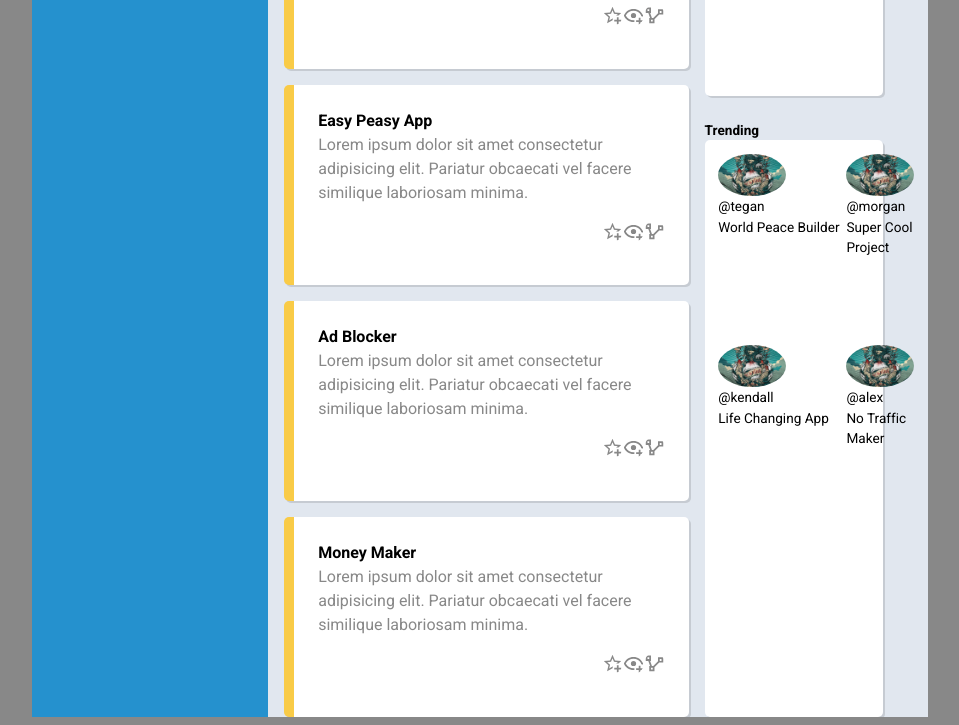
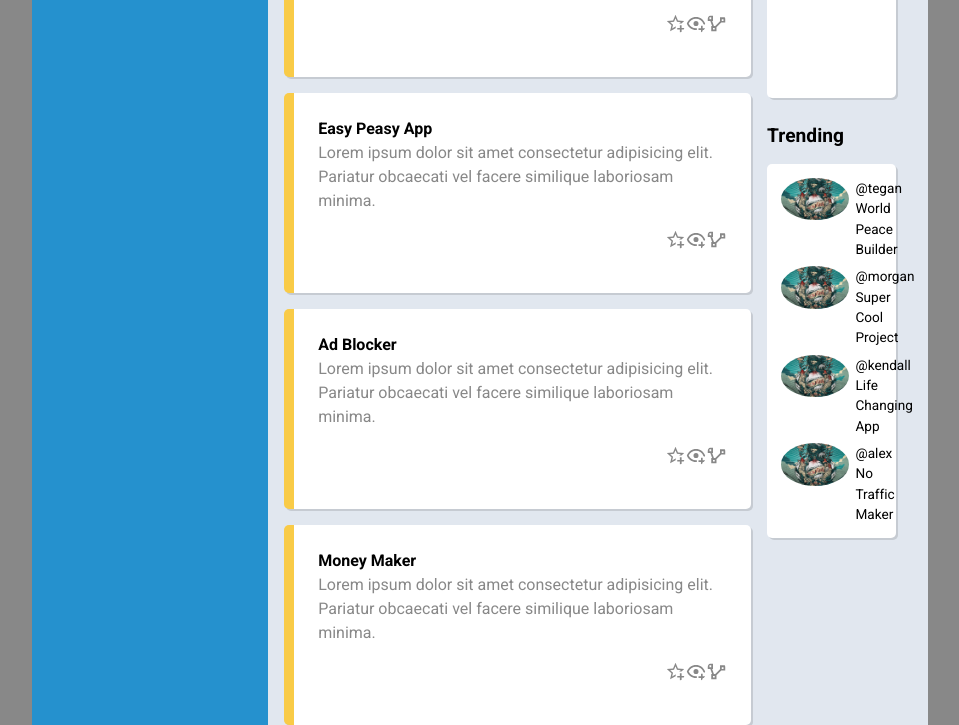
Before and after one commit to carlos0716/top-admin-dashboard, a website built with Vite: page index.html in a window 1280 px wide. Shown: the part 765-1490 px from the top of the page, without its empty margins (160-1119 px from the left). Built offline with nearby package versions, Linux system fonts and the light colour scheme; files whose address does not match are found by name.

Commit message:
minor adjustments to the trending section

```diff
--- a/index.html
+++ b/index.html
@@ -75,7 +75,7 @@
       </div>
         <div class="main-section">
           <div class="main__projects">
-            <p class="fw-bold main__projects-title">Your Projects</p>
+            <p class="fw-bold main__projects-title font-size-500">Your Projects</p>
             <div class="projects__section">
               <div class="projects-card">
                 <p class="card-title fw-bold">Super Cool Project</p>
@@ -136,7 +136,7 @@
 
           <div class="main__announcements">
             <div class="announcements">
-              <p class="announcements__title fw-bold">Announcements</p>
+              <p class="announcements__title fw-bold font-size-500">Announcements</p>
               <div class="announcements__card">
                 <p class="card__title">Site Maintenance</p>
                 <p class="card__text">Lorem ipsum dolor sit, amet consectetur adipisicing elit. Cum, quisquam.</p>
@@ -149,24 +149,34 @@
               </div>
             </div>
             <div class="trending">
-              <p class="fw-bold">Trending</p>
-              <div class="trending-card">
-                <div>
+              <p class="fw-bold font-size-500 trending-title">Trending</p>
+              <div class="trending-card-container">
+                <ul class="trending-card">
+                  <li>
                     <img src="images/cool-anarchy-punk.jpeg" alt="">
+                  </li>
+                  <li>
                     <p>@tegan</p><p>World Peace Builder</p>
-                </div>
-                <div>
+                  </li>
+                  <li>
                     <img src="images/cool-anarchy-punk.jpeg" alt="">
+                  </li>
+                  <li>
                     <p>@morgan</p><p>Super Cool Project</p>
-                </div>
-                <div>
+                  </li>
+                  <li>
                     <img src="images/cool-anarchy-punk.jpeg" alt="">
+                  </li>
+                  <li>
                     <p>@kendall</p><p>Life Changing App</p>
-                </div>
-                <div>
+                  </li>
+                  <li>
                     <img src="images/cool-anarchy-punk.jpeg" alt="">
+                  </li>
+                  <li>
                     <p>@alex</p><p>No Traffic Maker</p>
-                </div>
+                  </li>
+                 </ul>
               </div>
             </div>
           </div>
```
Lines whose indentation alone changed are shown as unchanged.
